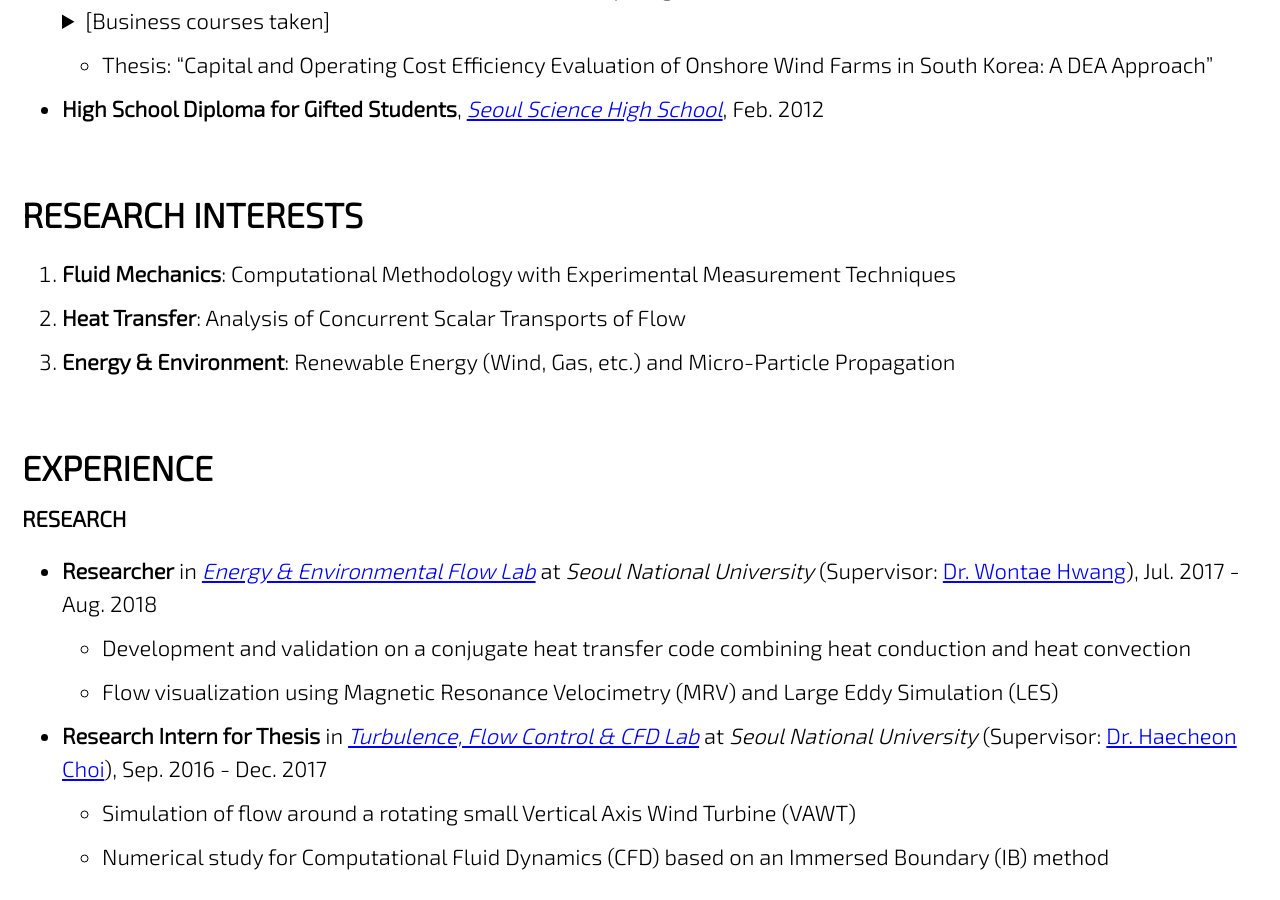
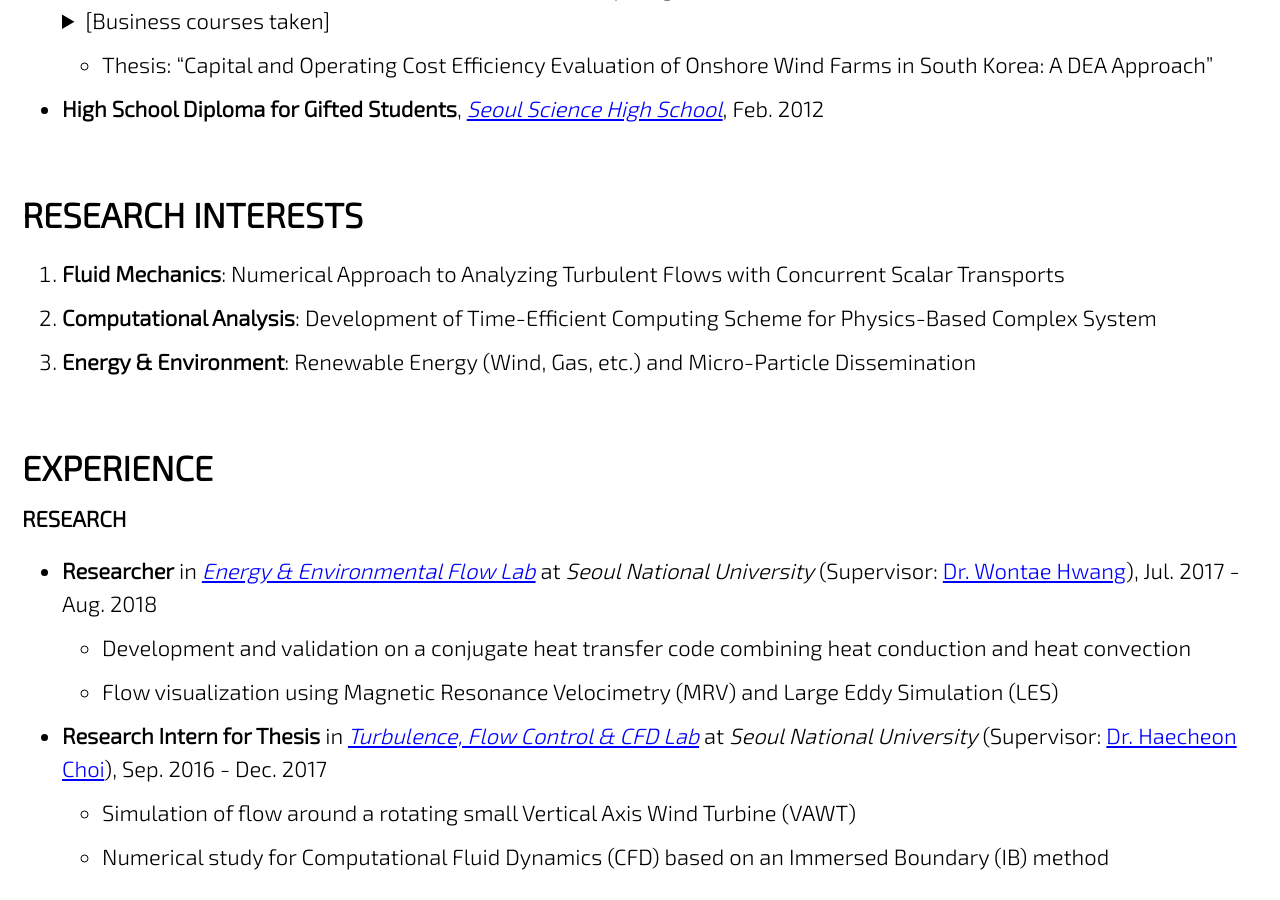
Before and after one commit to jun9303/jun9303.github.io, a Jekyll site: the page built from _pages/about.md, in a window 1280 px wide and 900 px high, scrolled down 1112 px. Built offline with Jekyll 4.4.1, drawn with Linux system fonts in a browser that asks for light colours; cached includes are drawn as plain includes; nearby versions of some CDN libraries.

Commit message:
Signed-off-by: Joon <jun9303@gmail.com>

```diff
--- a/_pages/about.md
+++ b/_pages/about.md
@@ -44,9 +44,9 @@ feature_row:
 
 # RESEARCH INTERESTS
 
-1. **Fluid Mechanics**: Computational Methodology with Experimental Measurement Techniques
-2. **Heat Transfer**: Analysis of Concurrent Scalar Transports of Flow
-3. **Energy & Environment**: Renewable Energy (Wind, Gas, etc.) and Micro-Particle Propagation
+1. **Fluid Mechanics**: Numerical Approach to Analyzing Turbulent Flows with Concurrent Scalar Transports
+2. **Computational Analysis**: Development of Time-Efficient Computing Scheme for Physics-Based Complex System
+3. **Energy & Environment**: Renewable Energy (Wind, Gas, etc.) and Micro-Particle Dissemination
 
 # EXPERIENCE
 
```
